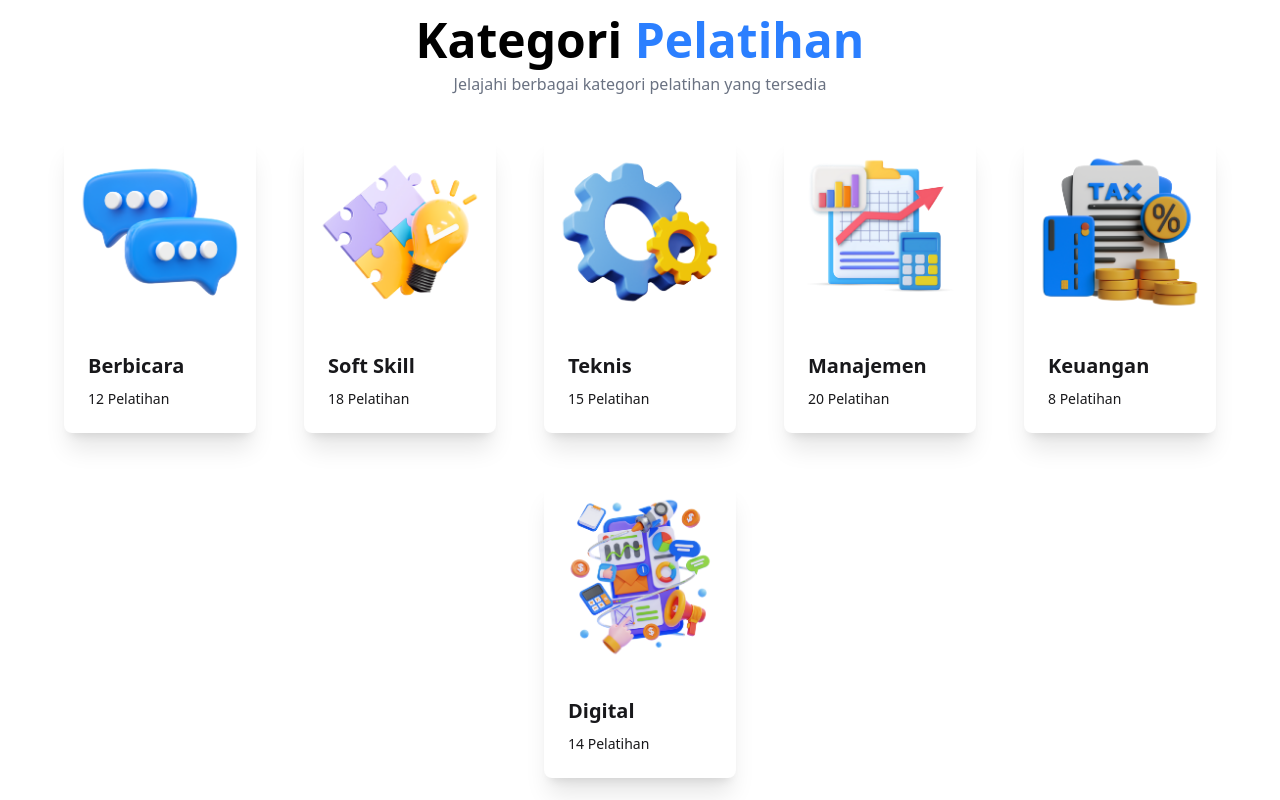
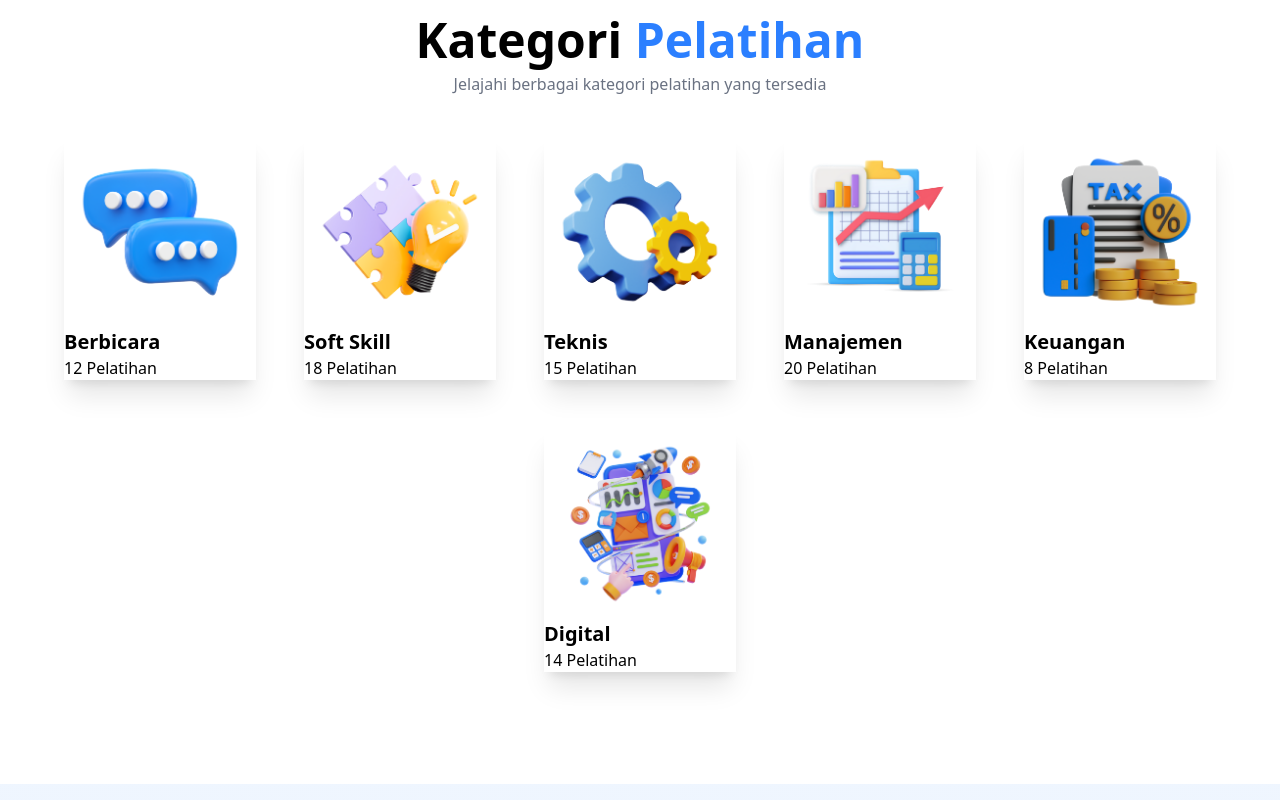
Before and after one commit to bot-rafael/SIMT-app, a React (Vite) app: page / in a window 1280 px wide. Shown: the part 1080-1880 px from the top of the page. Built offline with nearby package versions, Linux system fonts and the light colour scheme.

Commit message:
Material UI/React

```diff
--- a/package.json
+++ b/package.json
@@ -10,6 +10,7 @@
     "preview": "vite preview"
   },
   "dependencies": {
+    "@material-tailwind/react": "^2.1.10",
     "@tailwindcss/vite": "^4.1.10",
     "daisyui": "^5.0.43",
     "react": "^19.1.0",
@@ -19,9 +20,11 @@
   },
   "devDependencies": {
     "@eslint/js": "^9.25.0",
+    "@tailwindcss/postcss": "^4.1.10",
     "@types/react": "^19.1.2",
     "@types/react-dom": "^19.1.2",
     "@vitejs/plugin-react": "^4.4.1",
+    "autoprefixer": "^10.4.21",
     "eslint": "^9.25.0",
     "eslint-plugin-react-hooks": "^5.2.0",
     "eslint-plugin-react-refresh": "^0.4.19",
--- /dev/null
+++ b/postcss.config.cjs
@@ -0,0 +1,6 @@
+module.exports = {
+  plugins: {
+    '@tailwindcss/postcss': {},
+    autoprefixer: {},
+  },
+};
--- a/src/App.css
+++ b/src/App.css
@@ -1,2 +1 @@
 @import "tailwindcss";
-@plugin "daisyui";
--- /dev/null
+++ b/tailwind.config.cjs
@@ -0,0 +1,10 @@
+/** @type {import('tailwindcss').Config} */
+const withMT = require("@material-tailwind/react/utils/withMT");
+
+module.exports = withMT({
+  content: ["./index.html", "./src/**/*.{js,ts,jsx,tsx}"],
+  theme: {
+    extend: {},
+  },
+  plugins: [require("daisyui")],
+});
--- a/vite.config.js
+++ b/vite.config.js
@@ -1,7 +1,6 @@
 import { defineConfig } from "vite";
-import tailwindcss from "@tailwindcss/vite";
 import react from "@vitejs/plugin-react";
 
 export default defineConfig({
-  plugins: [tailwindcss(), react()],
+  plugins: [react()],
 });
```
Also changed, not shown: src/pages/user/Dashboard.jsx (added), 1 other file (tests, documents, lock files or other folders).
